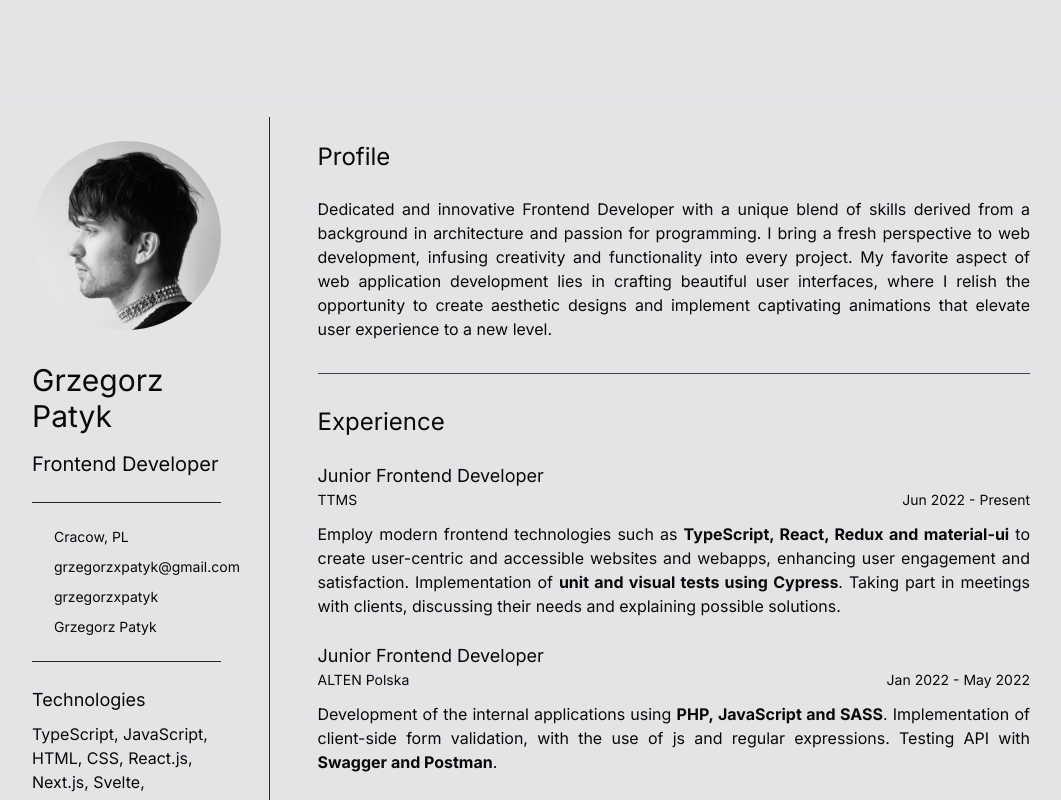
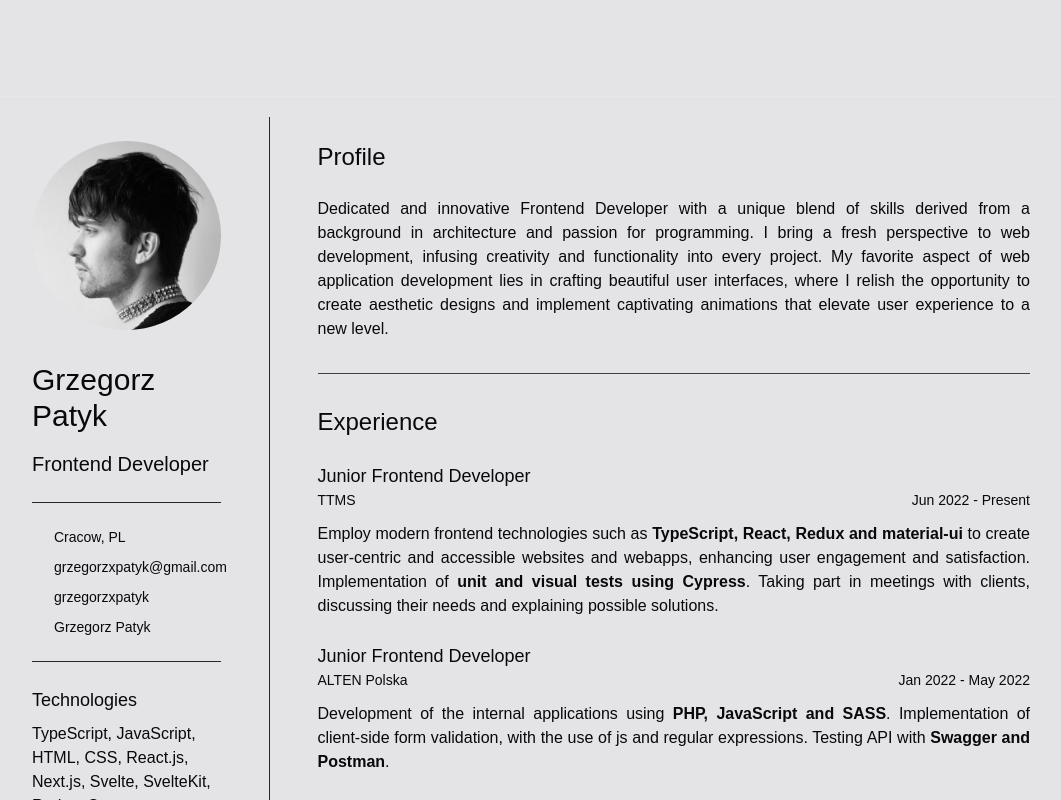
Before and after one commit to grzegorzxpatyk/resume, a SvelteKit app: page / in a window 1280 px wide. Shown: the top 800 px of the page, without its empty margins (109-1170 px from the left). Built offline with nearby package versions, Linux system fonts and the light colour scheme; some icons are missing.

Commit message:
fix once again

```diff
--- a/src/routes/styles.css
+++ b/src/routes/styles.css
@@ -1,7 +1,7 @@
-@import '@fontsource-variable/Inter';
+@import '@fontsource-variable/inter';
 
 :root {
-	--font-body: 'Inter', Arial, -apple-system, BlinkMacSystemFont, 'Segoe UI', Roboto, Oxygen, Ubuntu,
+	--font-body: 'Inter Variable', Arial, -apple-system, BlinkMacSystemFont, 'Segoe UI', Roboto, Oxygen, Ubuntu,
 		Cantarell, 'Open Sans', 'Helvetica Neue', sans-serif;
 	font-family: var(--font-body);
 }
```
